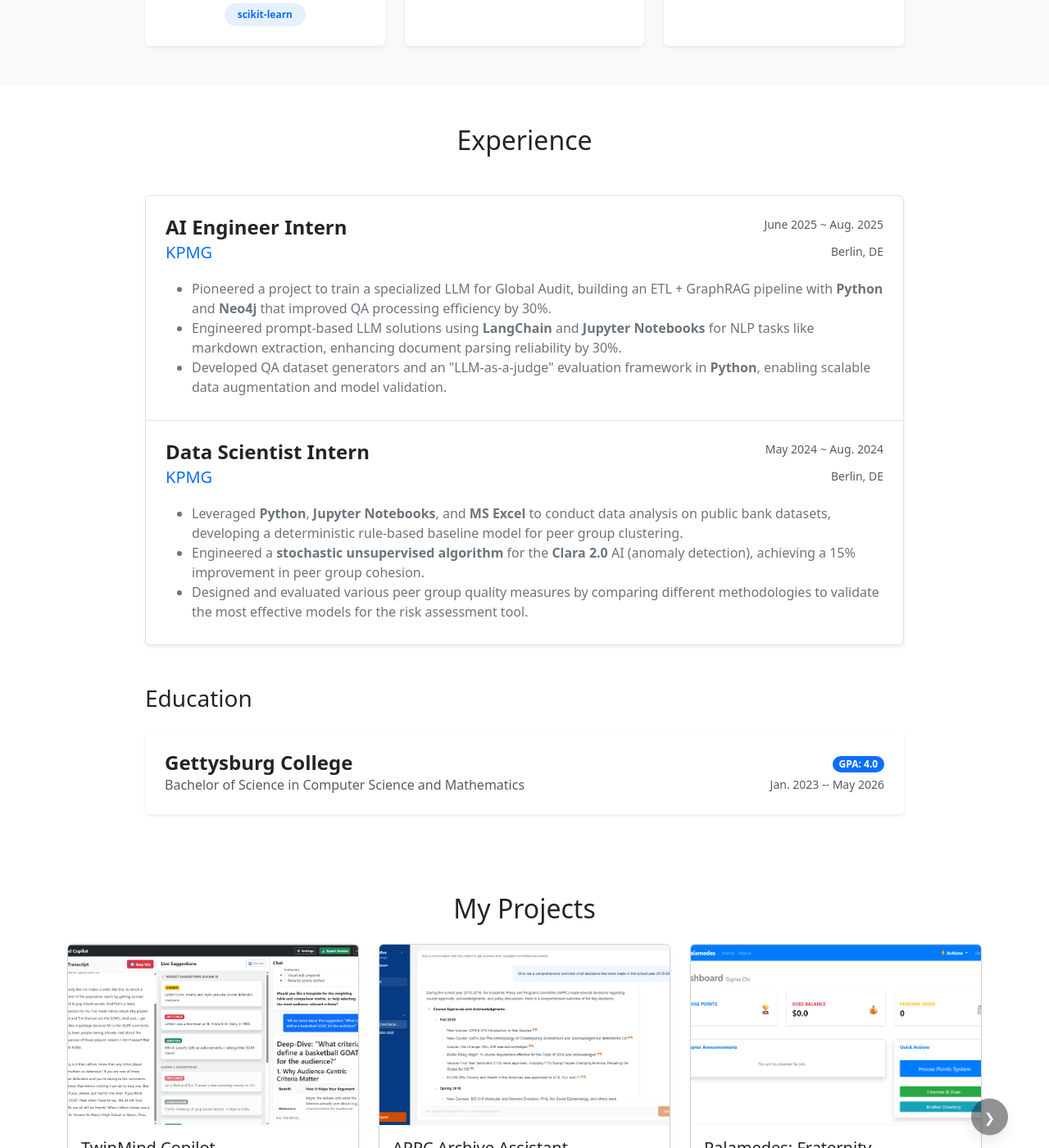
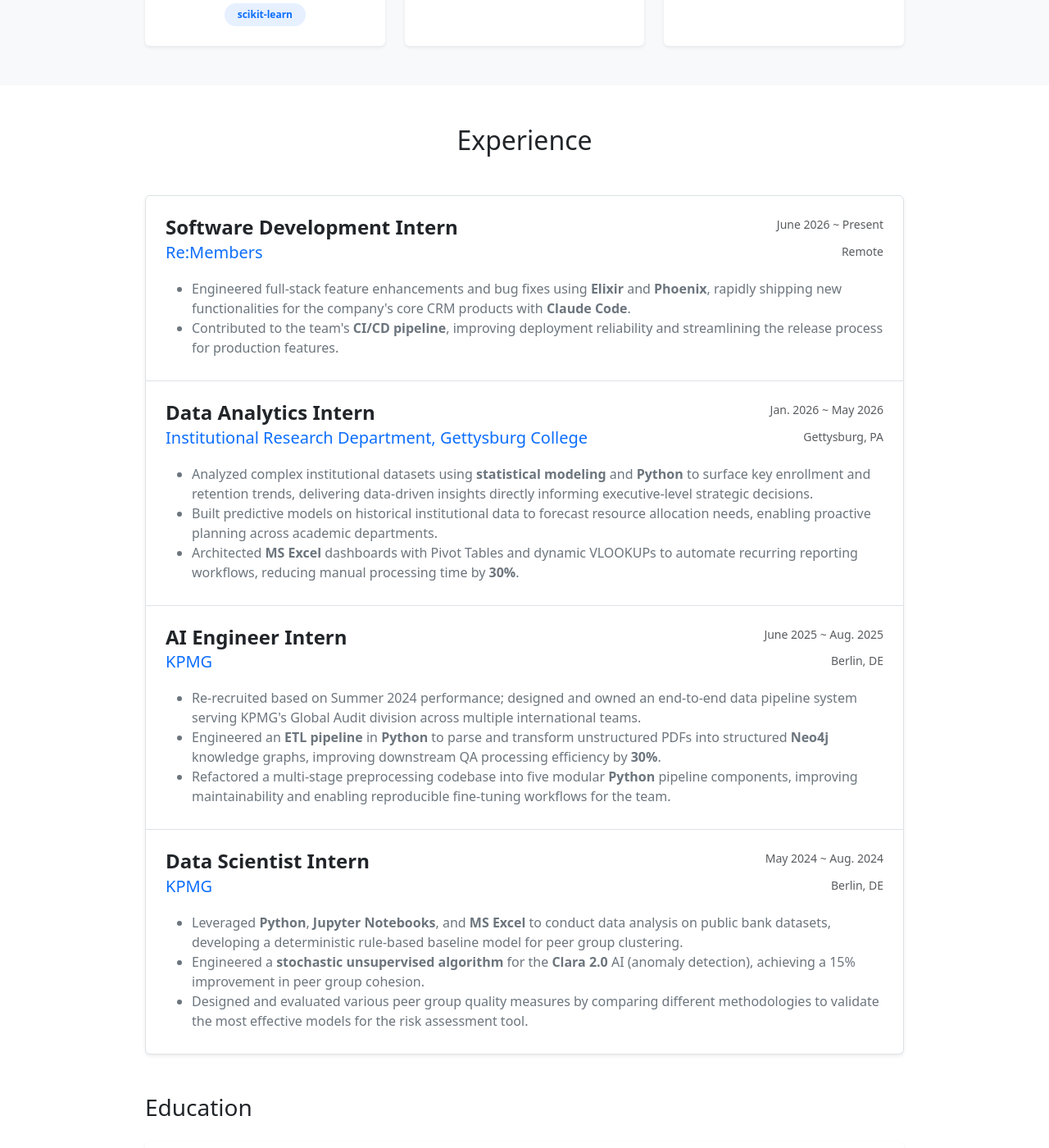
Before and after one commit to dannguyen111/dannguyen111.github.io, a Jekyll site: the page built from index.html, in a window 1280 px wide and 1400 px high, scrolled down 1252 px. Shown: the whole window at 82% size. Built offline with Jekyll 4.4.1, drawn with Linux system fonts in a browser that asks for light colours; some of the changed text lies outside the part shown.

Commit message:
updated resume & experience

```diff
--- a/_includes/experience.html
+++ b/_includes/experience.html
@@ -4,6 +4,42 @@
         <h2 class="text-center mb-5">Experience</h2>
 
         <div class="list-group shadow-sm mb-5">
+
+            <div class="list-group-item list-group-item-action flex-column align-items-start p-4">
+                <div class="d-flex w-100 justify-content-between">
+                    <h4 class="mb-1 fw-bold">Software Development Intern</h4>
+                    <small class="text-muted">June 2026 ~ Present</small>
+                </div>
+                <div class="d-flex w-100 justify-content-between mb-3">
+                    <h5 class="mb-1 text-primary">Re:Members</h5>
+                    <small class="text-muted">Remote</small>
+                </div>
+                <ul class="mb-1 text-secondary">
+                    <li>Engineered full-stack feature enhancements and bug fixes using <strong>Elixir</strong> and <strong>Phoenix</strong>, rapidly shipping new functionalities
+                        for the company's core CRM products with <strong>Claude Code</strong>.</li>
+                    <li>Contributed to the team's <strong>CI/CD pipeline</strong>, improving deployment reliability and streamlining the release process for production features.
+                    </li>
+                </ul>
+            </div>
+
+            <div class="list-group-item list-group-item-action flex-column align-items-start p-4">
+                <div class="d-flex w-100 justify-content-between">
+                    <h4 class="mb-1 fw-bold">Data Analytics Intern</h4>
+                    <small class="text-muted">Jan. 2026 ~ May 2026</small>
+                </div>
+                <div class="d-flex w-100 justify-content-between mb-3">
+                    <h5 class="mb-1 text-primary">Institutional Research Department, Gettysburg College</h5>
+                    <small class="text-muted">Gettysburg, PA</small>
+                </div>
+                <ul class="mb-1 text-secondary">
+                    <li>Analyzed complex institutional datasets using <strong>statistical modeling</strong> and <strong>Python</strong> to surface key enrollment and retention
+                        trends, delivering data-driven insights directly informing executive-level strategic decisions.</li>
+                    <li>Built predictive models on historical institutional data to forecast resource allocation needs, enabling proactive planning across academic departments.
+                    </li>
+                    <li>Architected <strong>MS Excel</strong> dashboards with Pivot Tables and dynamic VLOOKUPs to automate recurring reporting workflows, reducing manual
+                        processing time by <strong>30%</strong>.</li>
+                </ul>
+            </div>
 
             <div class="list-group-item list-group-item-action flex-column align-items-start p-4">
                 <div class="d-flex w-100 justify-content-between">
@@ -15,15 +51,12 @@
                     <small class="text-muted">Berlin, DE</small>
                 </div>
                 <ul class="mb-1 text-secondary">
-                    <li>Pioneered a project to train a specialized LLM for Global Audit, building an ETL + GraphRAG
-                        pipeline with <strong>Python</strong> and <strong>Neo4j</strong> that improved QA processing
-                        efficiency by 30%.</li>
-                    <li>Engineered prompt-based LLM solutions using <strong>LangChain</strong> and <strong>Jupyter
-                            Notebooks</strong> for NLP tasks like markdown extraction, enhancing document parsing
-                        reliability by 30%.</li>
-                    <li>Developed QA dataset generators and an "LLM-as-a-judge" evaluation framework in
-                        <strong>Python</strong>, enabling scalable data augmentation and model validation.
-                    </li>
+                    <li>Re-recruited based on Summer 2024 performance; designed and owned an end-to-end data pipeline system serving KPMG's Global Audit division across multiple
+                        international teams.</li>
+                    <li>Engineered an <strong>ETL pipeline</strong> in <strong>Python</strong> to parse and transform unstructured PDFs into structured <strong>Neo4j</strong>
+                        knowledge graphs, improving downstream QA processing efficiency by <strong>30%</strong>.</li>
+                    <li>Refactored a multi-stage preprocessing codebase into five modular <strong>Python</strong> pipeline components, improving maintainability and enabling
+                        reproducible fine-tuning workflows for the team.</li>
                 </ul>
             </div>
 
@@ -53,16 +86,19 @@
         <h3 class="mb-4">Education</h3>
         <div class="card shadow-sm border-0">
             <div class="card-body p-4">
-                <div class="d-flex justify-content-between align-items-center">
+                <div class="d-flex justify-content-between align-items-center mb-2">
                     <div>
                         <h4 class="card-title fw-bold mb-0">Gettysburg College</h4>
-                        <p class="text-muted mb-0">Bachelor of Science in Computer Science and Mathematics</p>
+                        <p class="text-muted mb-0">B.S. in Computer Science and Mathematics (Rank: 7/547)</p>
                     </div>
                     <div class="text-end">
                         <span class="badge bg-primary rounded-pill mb-1">GPA: 4.0</span>
-                        <div class="text-muted small">Jan. 2023 -- May 2026</div>
+                        <div class="text-muted small">Jan. 2023 – May 2026</div>
                     </div>
                 </div>
+                <ul class="mb-0 text-secondary">
+                    <li>Honors: Phi Beta Kappa, Honors in Mathematics, Earl E. Ziegler Mathematics Award, Pi Mu Epsilon</li>
+                </ul>
             </div>
         </div>
 
```
Also changed, not shown: 1 other file.
